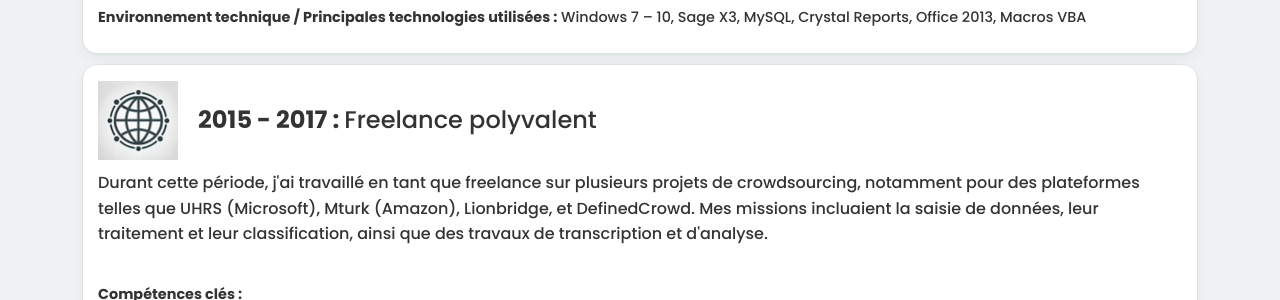
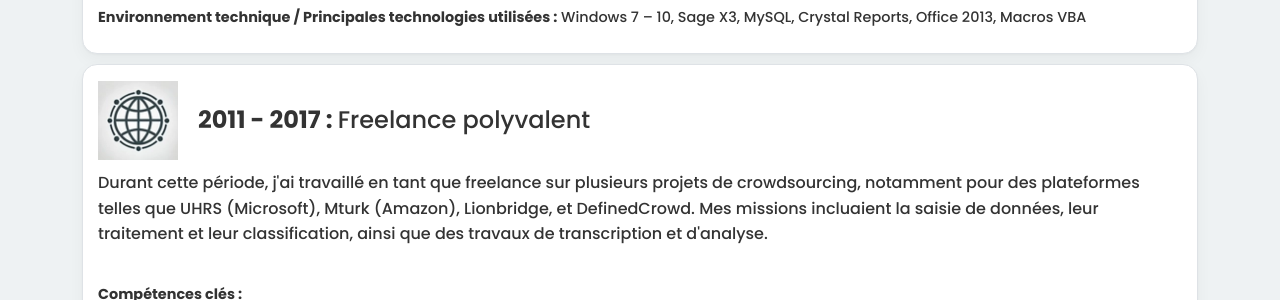
Before and after one commit to Arnaud-Ferriere/SurLesNuages, a Jekyll site: the page built from about.html, in a window 1280 px wide and 900 px high, scrolled down 5746 px. Shown: the part 157-457 px from the top of the window. Built offline with Jekyll 4.4.1, drawn with Linux system fonts in a browser that asks for light colours.

Commit message:
fix : typo

```diff
--- a/_data/experiences.yml
+++ b/_data/experiences.yml
@@ -165,7 +165,7 @@
 
 - company: "Freelance"
   logo: "assets/about/freelance-logo.webp"
-  period: "2015 - 2017"
+  period: "2011 - 2017"
   title: "Freelance polyvalent"
   description: >-
     Durant cette période, j'ai travaillé en tant que freelance sur plusieurs projets de
```
